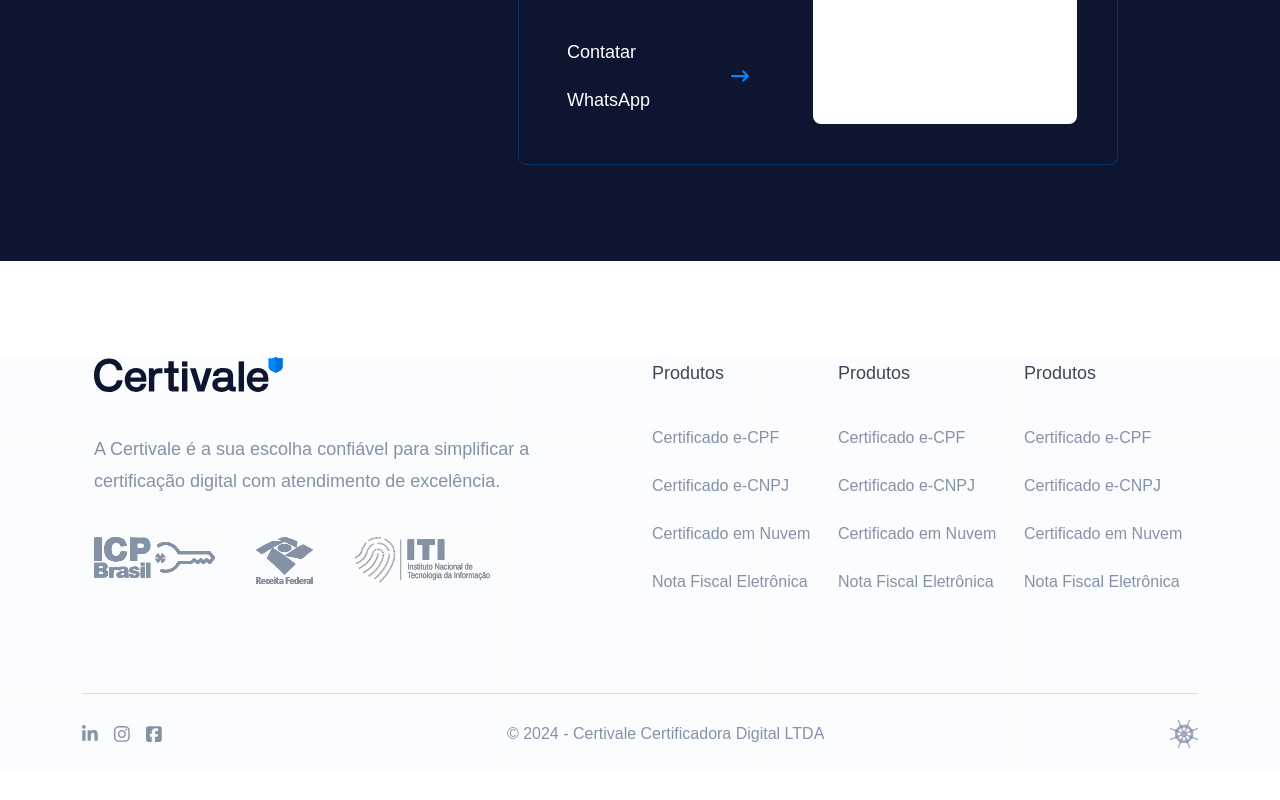
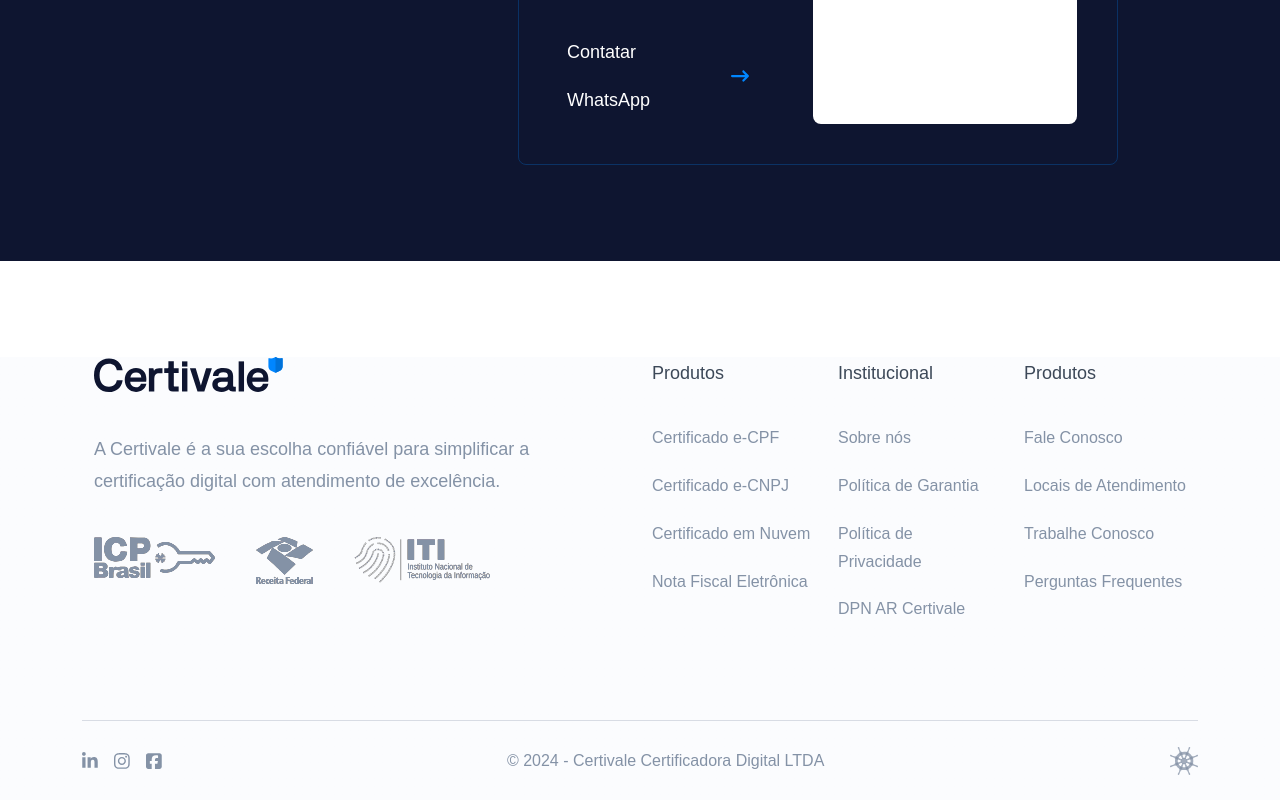
Before and after one commit to luangelsdorf/site-certivale, a Next.js app: page / in a window 1280 px wide. Shown: the part 4890-5690 px from the top of the page. Before the commit the page ends 5663 px from the top, so only its background shows below. Built offline with nearby package versions, Linux system fonts and the light colour scheme; a web font is replaced by a local one.

Commit message:
Footer links fix

```diff
--- a/src/components/layout/Footer/index.js
+++ b/src/components/layout/Footer/index.js
@@ -42,19 +42,19 @@
           </div>
           <div className="col-12 col-lg-2">
             <div className={styles.linkColumn}>
-              <h2>Produtos</h2>
+              <h2>Institucional</h2>
               <ul>
                 <li>
-                  <Button link>Certificado e-CPF</Button>
+                  <Button link>Sobre nós</Button>
                 </li>
                 <li>
-                  <Button link>Certificado e-CNPJ</Button>
+                  <Button link>Política de Garantia</Button>
                 </li>
                 <li>
-                  <Button link>Certificado em Nuvem</Button>
+                  <Button link>Política de Privacidade</Button>
                 </li>
                 <li>
-                  <Button link>Nota Fiscal Eletrônica</Button>
+                  <Button link>DPN AR Certivale</Button>
                 </li>
               </ul>
             </div>
@@ -64,16 +64,16 @@
               <h2>Produtos</h2>
               <ul>
                 <li>
-                  <Button link>Certificado e-CPF</Button>
+                  <Button link>Fale Conosco</Button>
                 </li>
                 <li>
-                  <Button link>Certificado e-CNPJ</Button>
+                  <Button link>Locais de Atendimento</Button>
                 </li>
                 <li>
-                  <Button link>Certificado em Nuvem</Button>
+                  <Button link>Trabalhe Conosco</Button>
                 </li>
                 <li>
-                  <Button link>Nota Fiscal Eletrônica</Button>
+                  <Button link>Perguntas Frequentes</Button>
                 </li>
               </ul>
             </div>
```
